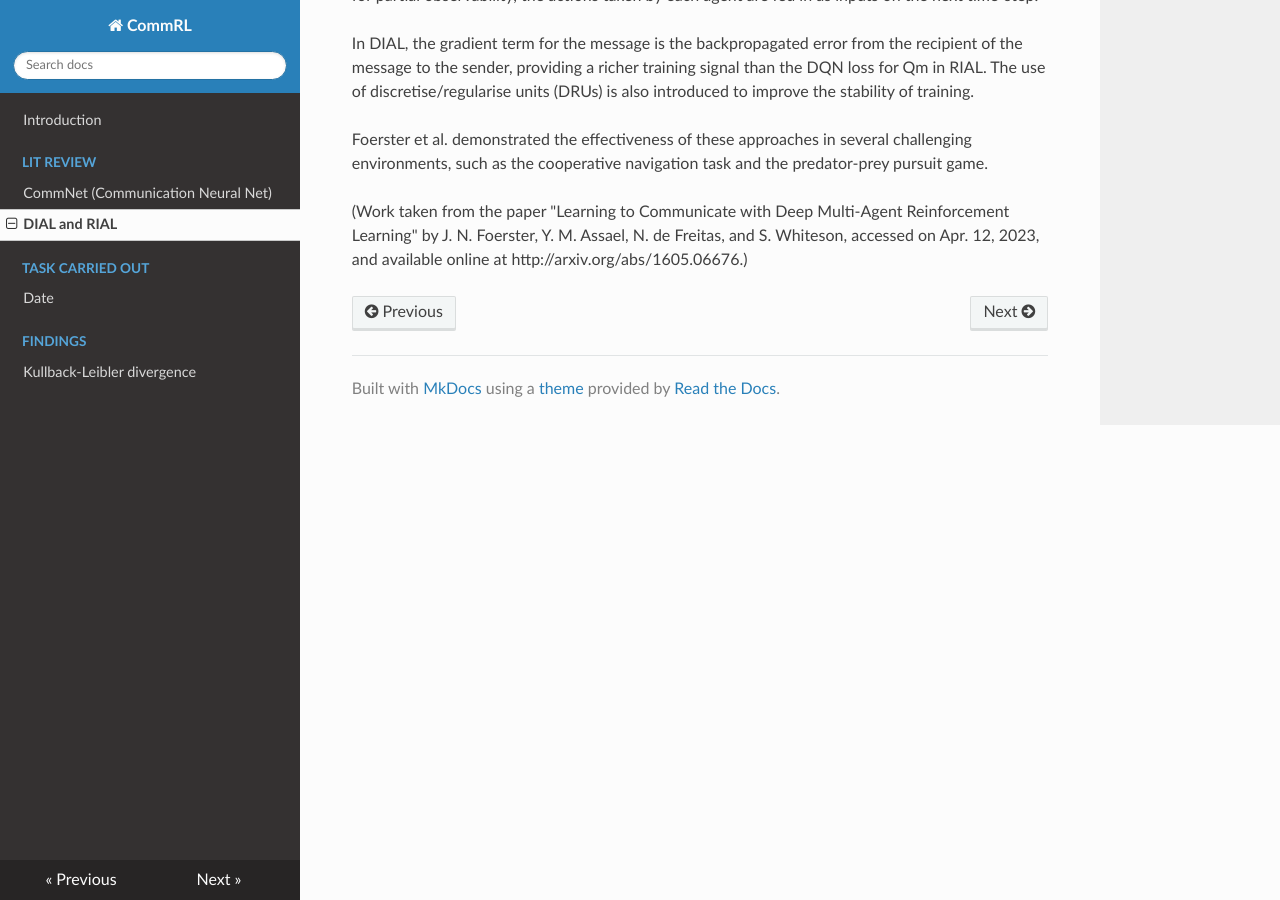
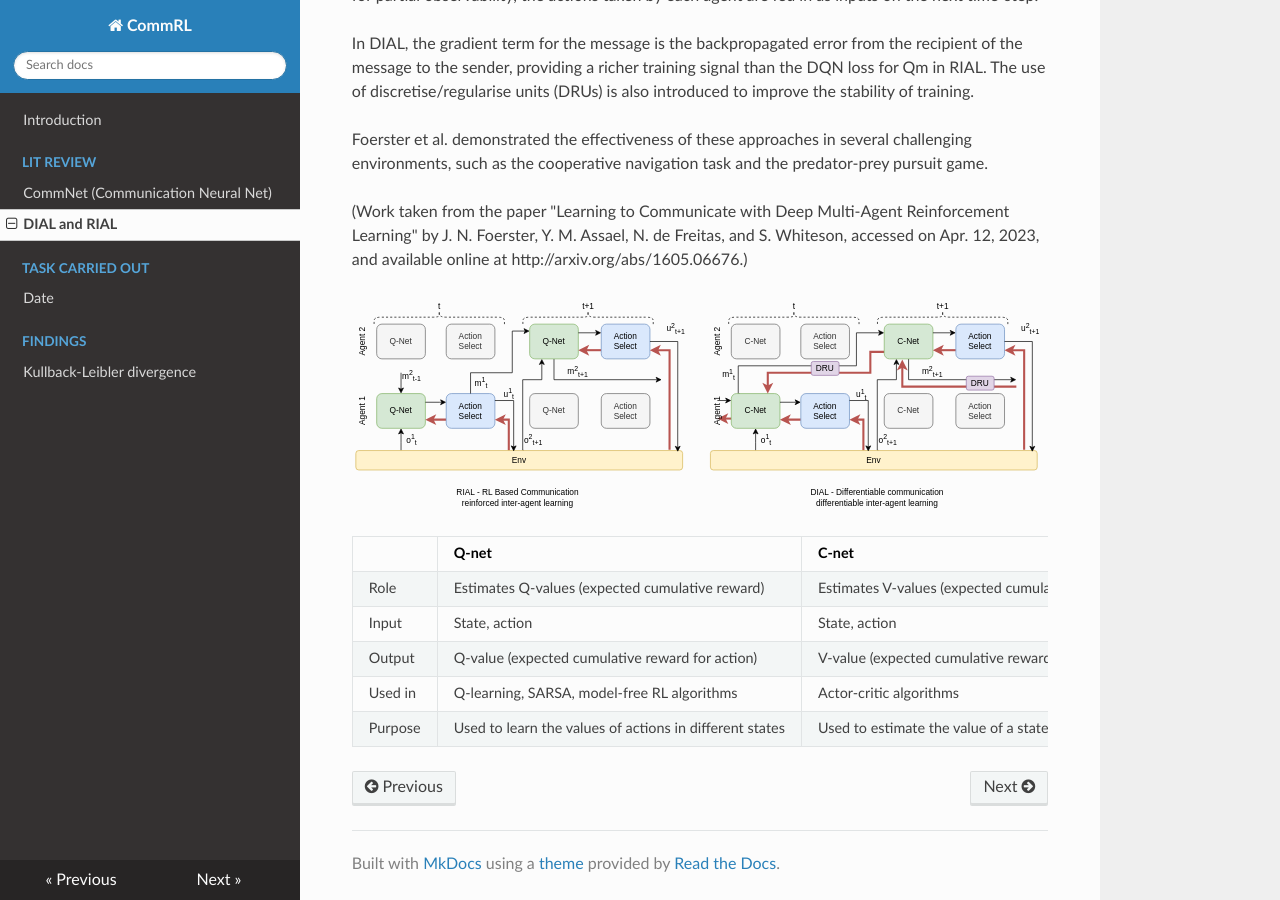
Before and after one commit to hasithz/CommRL_docs, an MkDocs documentation site: the page built from docs/Literature_Reviews/DIAL_RIAL.md, in a window 1280 px wide and 900 px high, scrolled down 656 px. Built offline with MkDocs 1.6.1, drawn with Linux system fonts in a browser that asks for light colours; nearby versions of some CDN libraries.

Commit message:
RIAL updated

```diff
--- a/docs/Literature_Reviews/DIAL_RIAL.md
+++ b/docs/Literature_Reviews/DIAL_RIAL.md
@@ -29,3 +29,17 @@ In DIAL, the gradient term for the message is the backpropagated error from the
 Foerster et al. demonstrated the effectiveness of these approaches in several challenging environments, such as the cooperative navigation task and the predator-prey pursuit game.
 
 (Work taken from the paper "Learning to Communicate with Deep Multi-Agent Reinforcement Learning" by J. N. Foerster, Y. M. Assael, N. de Freitas, and S. Whiteson, accessed on Apr. 12, 2023, and available online at http://arxiv.org/abs/1605.06676.)
+
+
+
+![RIAL and DIAL architecture as in paper](https://raw.githubusercontent.com/hasithz/CommRL_docs/9bac5ef021cf74179da8ee82674ef46a5eb3918c/assets/images/DIAL%20and%20RIAL.drawio.svg)
+
+
+
+|    | Q-net                                                | C-net                                             |
+|----|------------------------------------------------------|---------------------------------------------------|
+| Role | Estimates Q-values (expected cumulative reward)      | Estimates V-values (expected cumulative reward)  |
+| Input  | State, action                                       | State, action                                     |
+| Output | Q-value (expected cumulative reward for action)     | V-value (expected cumulative reward for state)   |
+| Used in | Q-learning, SARSA, model-free RL algorithms         | Actor-critic algorithms                          |
+| Purpose | Used to learn the values of actions in different states | Used to estimate the value of a state itself  |
```
